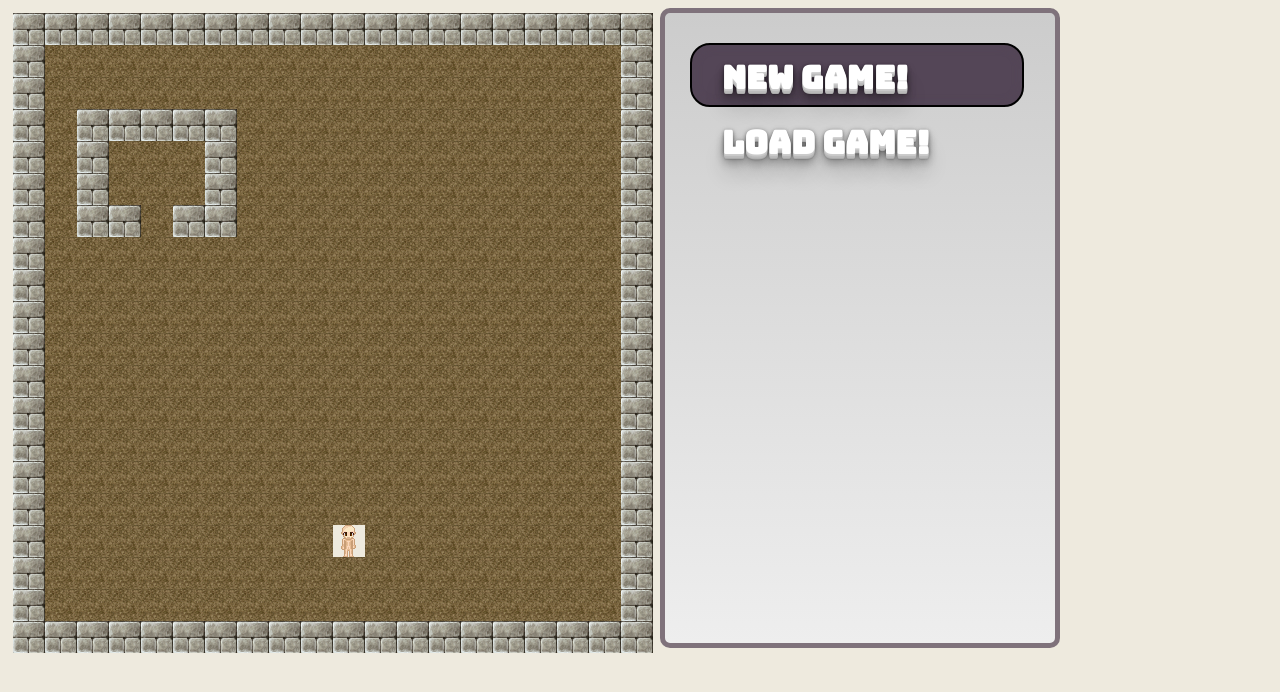
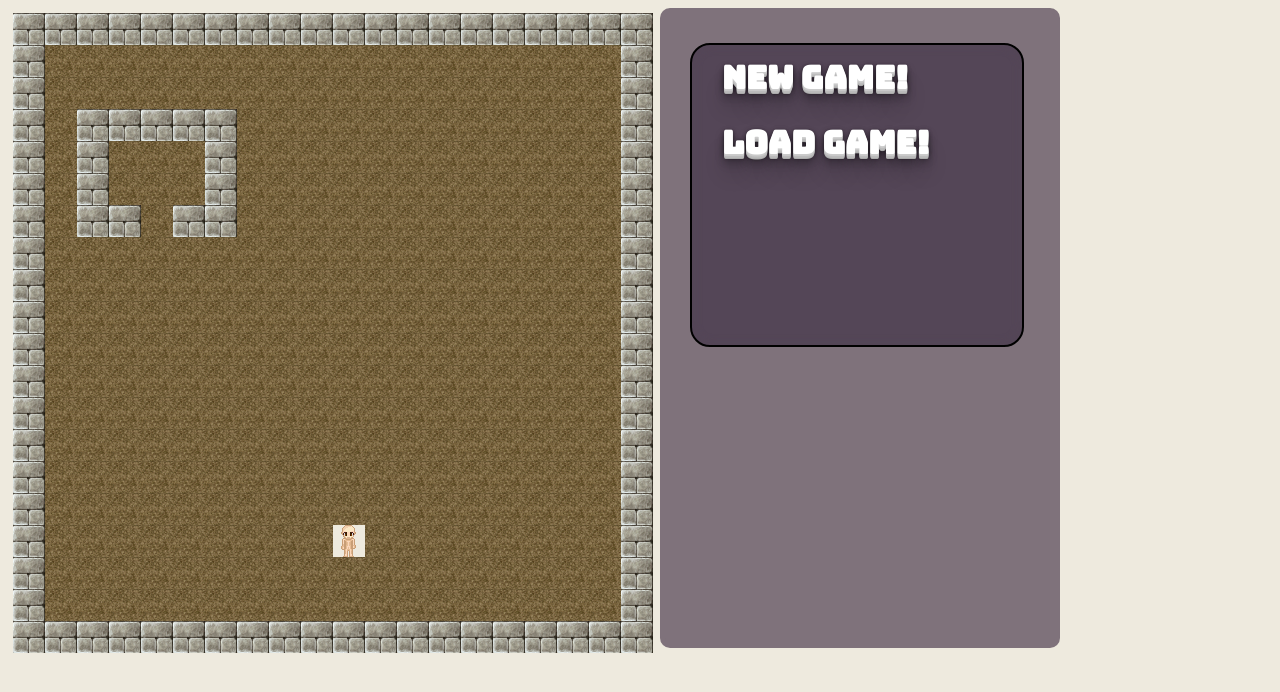
Before and after one commit to natelw/WDI_PROJECT_1, a PHP site: page / in a window 1280 px wide. Shown: the top 692 px of the page. Run offline with PHP 8.4, Linux system fonts and the light colour scheme; some web fonts are replaced.

Commit message:
some styling

```diff
--- a/css/style.css
+++ b/css/style.css
@@ -15,7 +15,7 @@ height: 630px;
 border: 5px solid #7f727b;
 position: fixed;
 left: 660px;
-background:linear-gradient(#ccc, #eee);
+background:linear-gradient(#7f727b, #7f727b);
 background-color:#ccc;
 border-radius: 10px;
 }
@@ -25,10 +25,10 @@ position: relative;
 top: 30px;
 left: 25px;
 width:330px;
-height: 60px;
+height: 300px;
 background-color: #544657;
 border-radius: 20px;
-  -moz-box-shadow:     inset 0px 0px 10px #544657;
+  -moz-box-shadow:     inset 0px 0px 10px #7f727b;
   -webkit-box-shadow:  inset 0px 0px 10px #544657;
   box-shadow:          inset 0px 0px 10px #544657;
   border: 2px solid black;
```
Also changed, not shown: js/app.js (+4 -26 lines).
